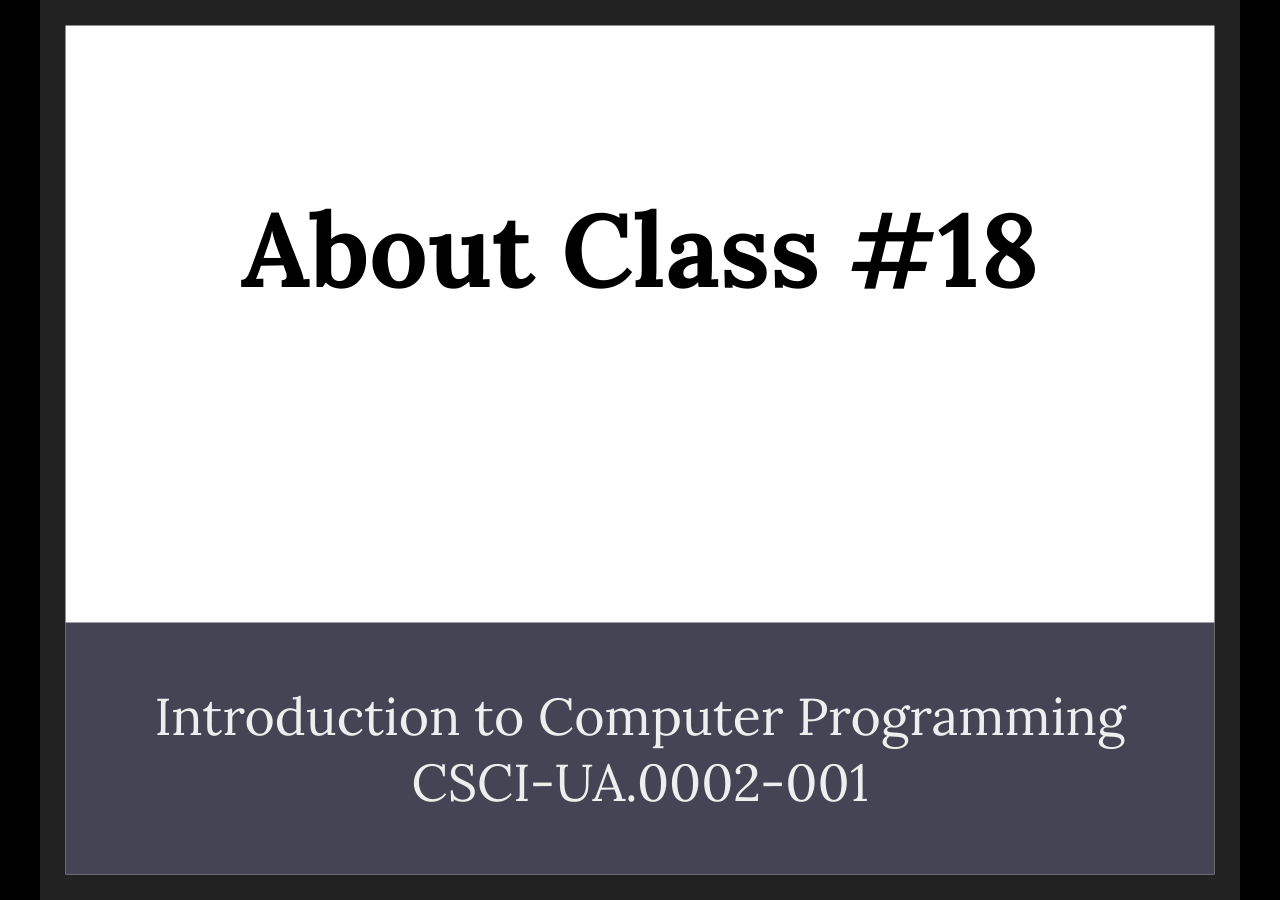
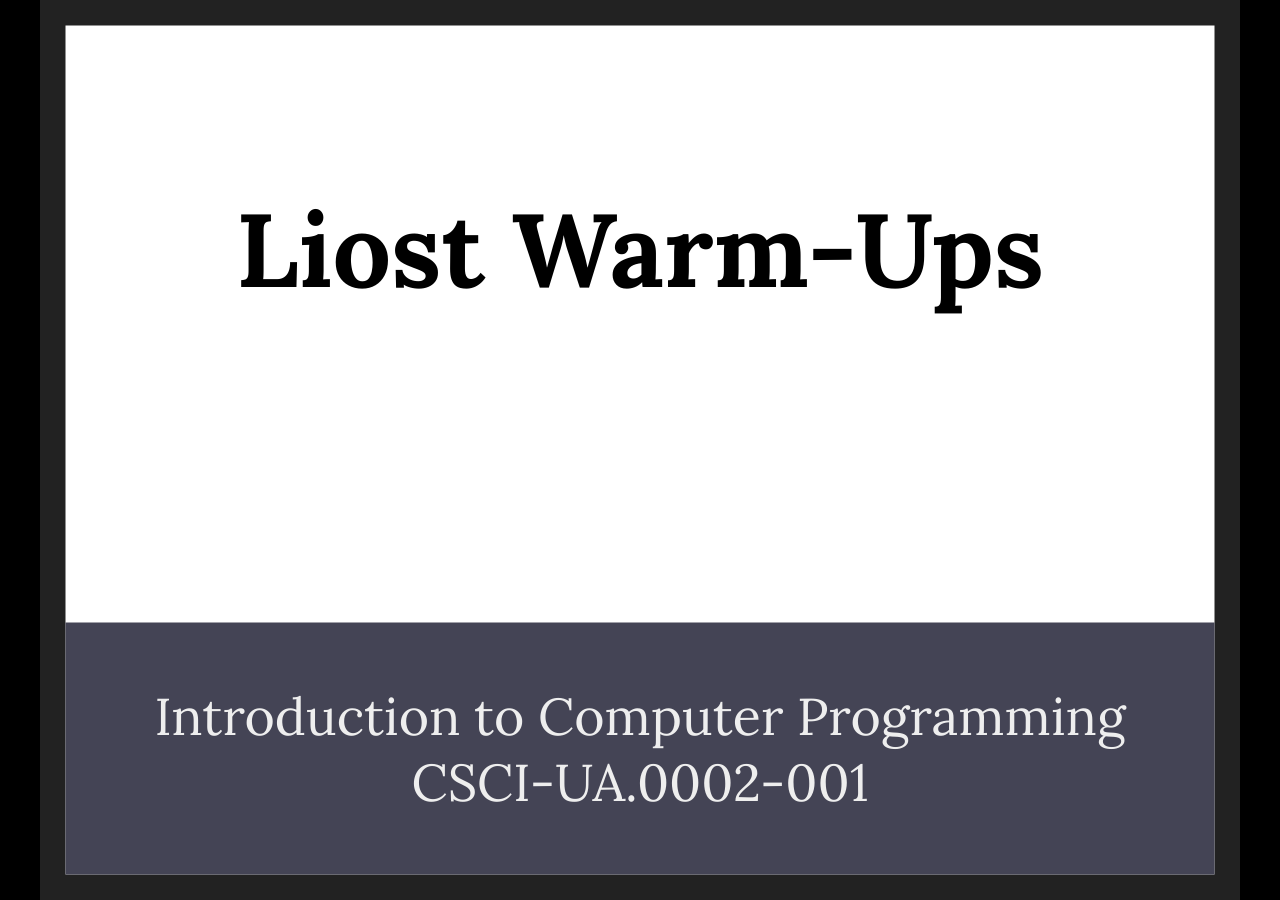
Before and after one commit to foureyes/csci-ua.0002-summer2017-001, a Jekyll site: the page built from classes/18/lists_warmup.markdown, in a window 1280 px wide. Built offline with Jekyll 4.4.1, drawn with Linux system fonts in a browser that asks for light colours.

Commit message:
add warm up

```diff
--- a/classes/18/lists_warmup.markdown
+++ b/classes/18/lists_warmup.markdown
@@ -1,9 +1,9 @@
 ---
 layout: slides
-title: Warm-up for #18
+title: List Warm-Ups
 ---
 <section markdown="block" class="title-slide">
-# About Class #18
+# Liost Warm-Ups
 {% include title-slide-footer.html %}
 </section>
 
```
